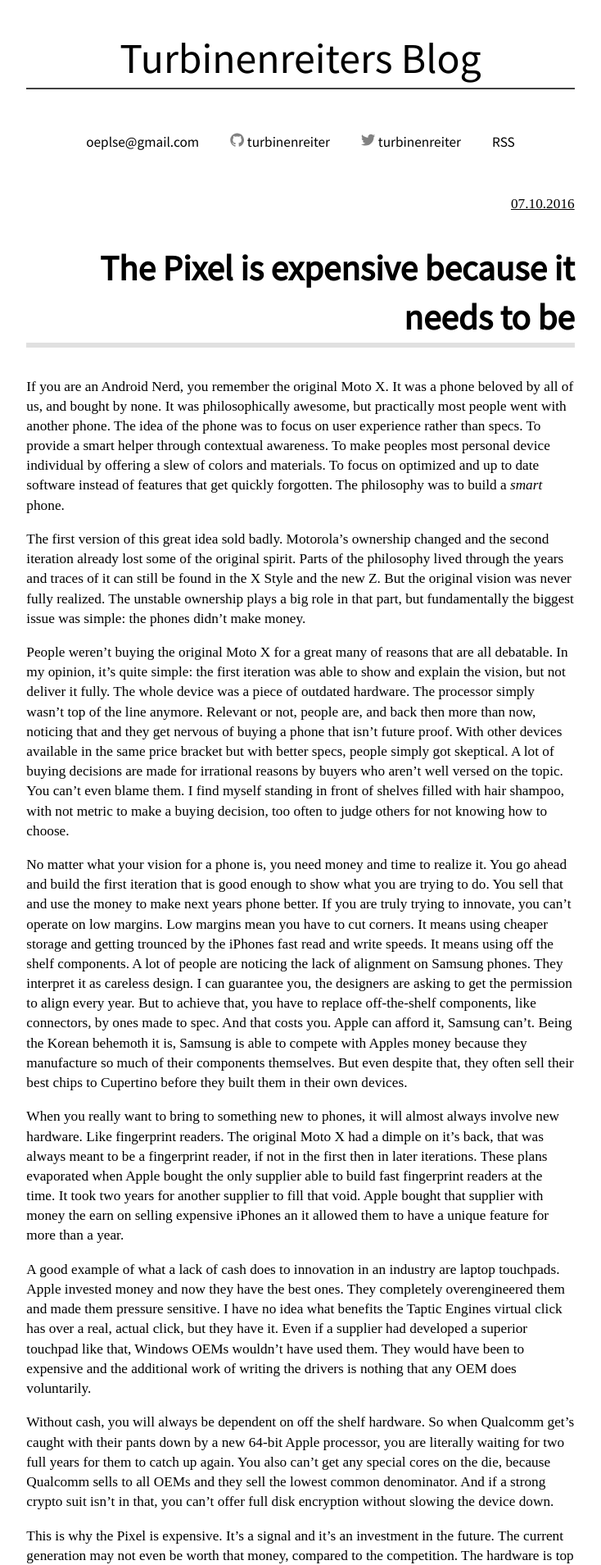
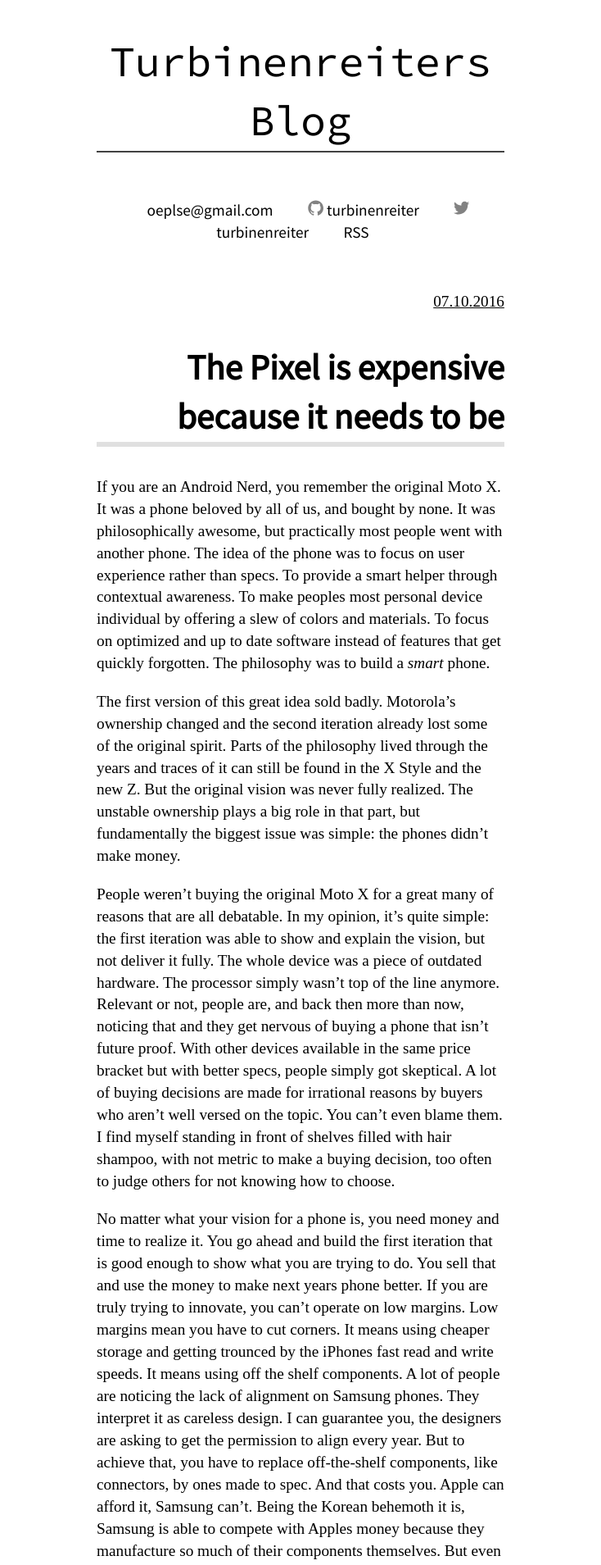
Before and after one commit to turbinenreiter/turbinenreiter.github.io, a Jekyll site: the page built from index.html, in a window 1280 px wide. Shown: the top 1909 px of the page at 82% size, without its empty margins (273-1007 px from the left). Built offline with Jekyll 4.4.1, drawn with Linux system fonts in a browser that asks for light colours; nearby versions of some CDN libraries; some web fonts are replaced; formulas are drawn with MathJax 3; the list of posts is cut into pages by our own code.

Commit message:
Shorten lines, increase font size

```diff
--- a/_sass/_base.scss
+++ b/_sass/_base.scss
@@ -16,16 +16,17 @@
     #font-family: 'Source Code Pro', monospace;
     #font-family: 'Source Serif Pro', serif;
     font-weight: 400;
-    font-size: calc(14px + 0.15vw + 0.15vh);
+    font-size: calc(16px + 0.15vw + 0.15vh);
     line-height: 1.4;
     hyphens: auto;
 
-    max-width: 78ch;
+    max-width: 52ch;
 
     margin: 0 auto;
 }
 
 header {
+    font-family: 'Source Code Pro', monospace;
     margin-top: 2em;
     margin-bottom: 3em;
     border-bottom: 2px solid #424242;
```
